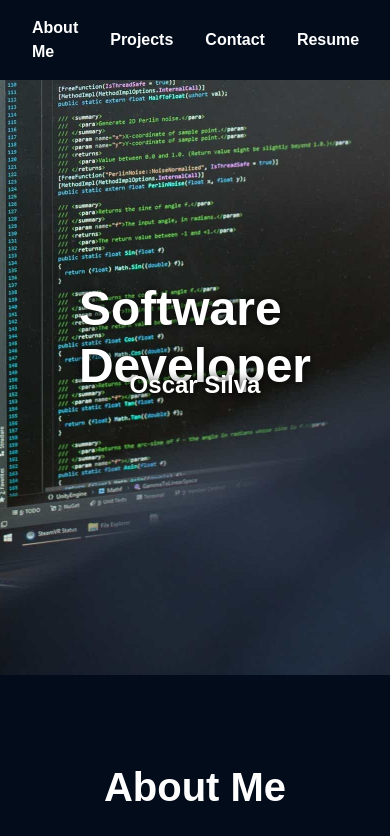
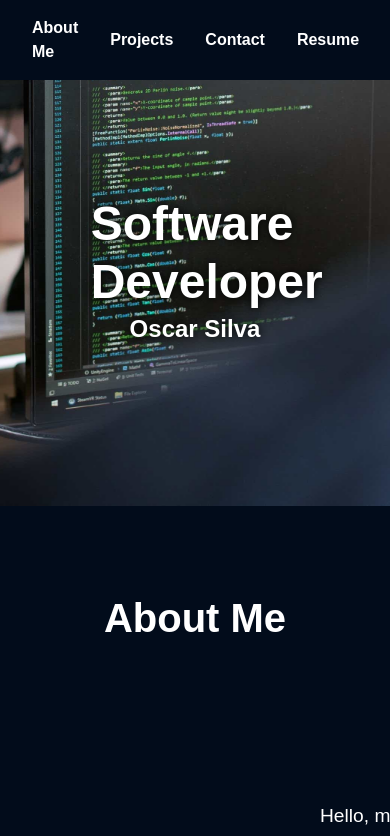
Before and after one commit to Ozz760/showCase, a React (Create React App) app: page / in a window 390 px wide. Shown: the top 836 px of the page. Built offline with nearby package versions, Linux system fonts and the light colour scheme.

Commit message:
Made media queries for header

```diff
--- a/src/components/pages/Header/Header.css
+++ b/src/components/pages/Header/Header.css
@@ -28,27 +28,29 @@
     text-shadow: 0 0 10px #000;
 }
 
-/* Mac Laptops */
-@media only screen and (max-width: 1440px) {
-
-}
-
-/* Large Devices, Wide Screens */
-@media only screen and (max-width: 1199px) {
-
-}
-
-/* Medium Devices, Desktops */
-@media only screen and (max-width: 991px) {
-
-}
 
 /* Small Devices, Tablets */
 @media only screen and (max-width: 767px) {
+    .header-wrapper {
+        height: 60vh;
+    }
 
+    .title {
+        left: 58%;
+    }
+
+    .name {
+        top: 65%;
+    }
 }
 
 /* Extra Small Devices, Phones */
 @media only screen and (max-width: 479px) {
+    .title {
+        left: 53%;
+    }
 
+    .name {
+        top: 65%;
+    }
 }
```
